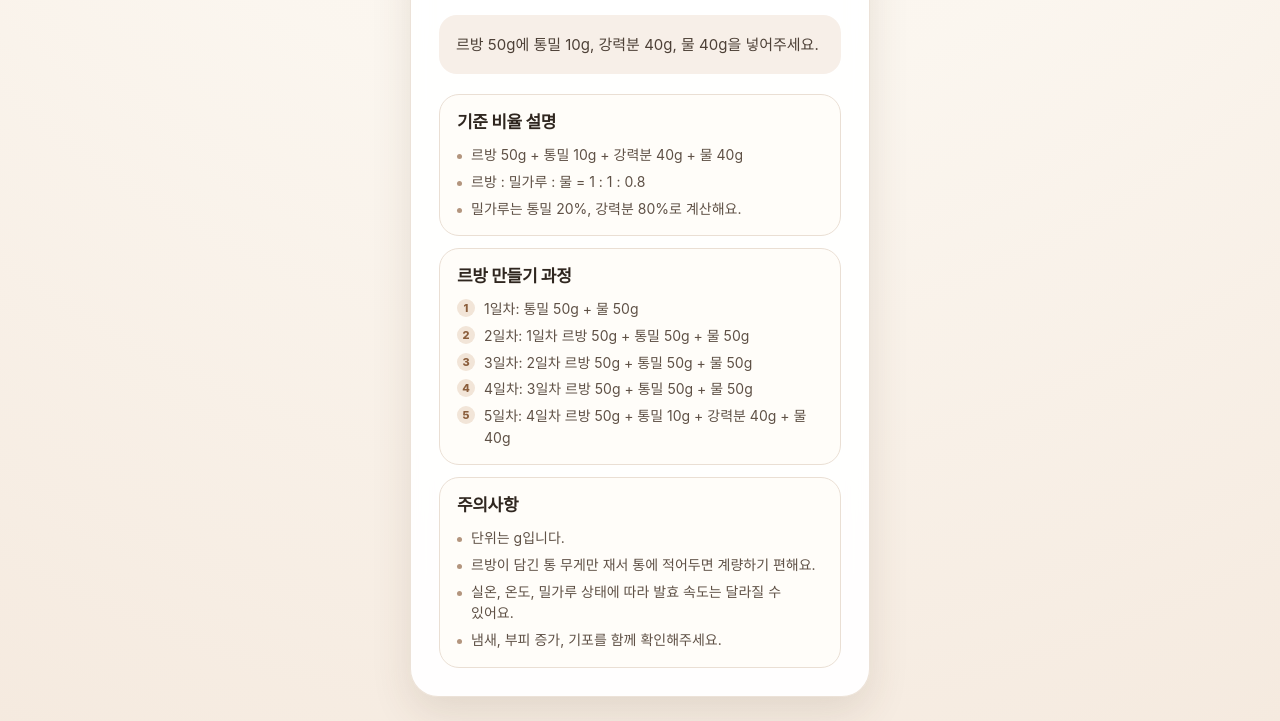
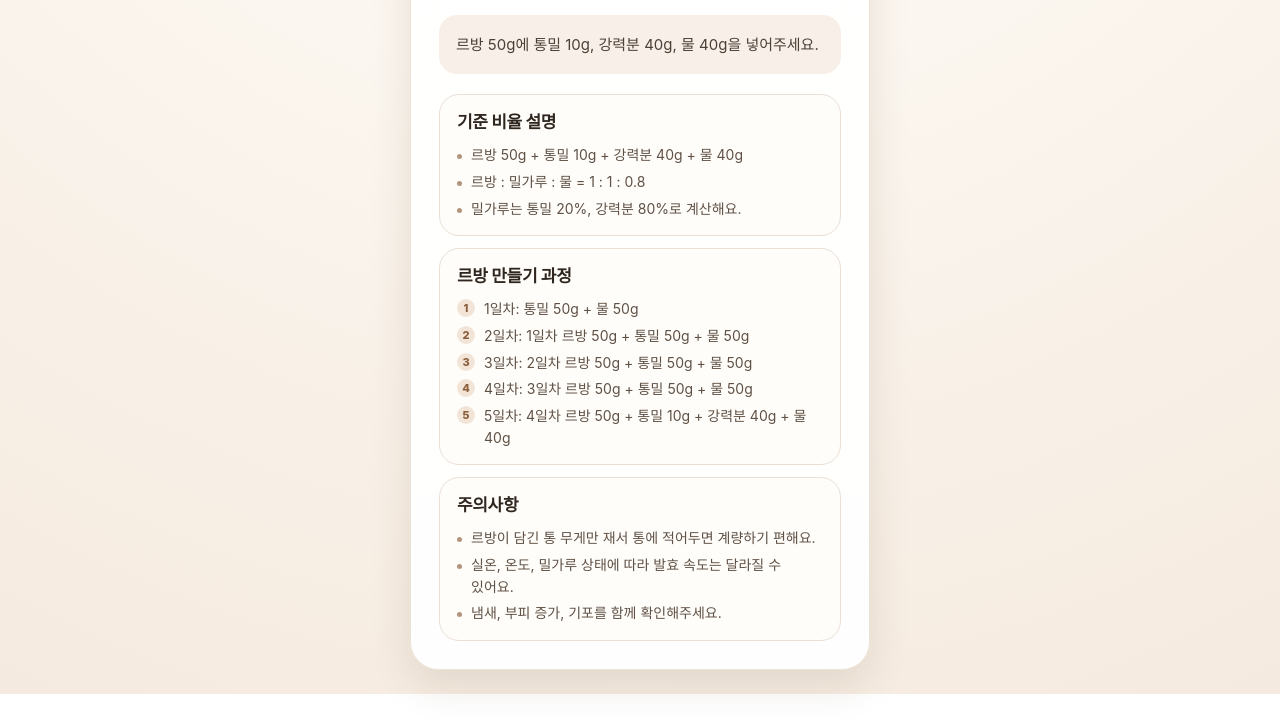
Before and after one commit to ronibubu/levain, a plain HTML site: page index.html in a window 1280 px wide. Shown: the part 595-1316 px from the top of the page. After the commit the page ends 1289 px from the top, so only its background shows below. Drawn offline with Linux system fonts and the light colour scheme.

Commit message:
edit alert

```diff
--- a/index.html
+++ b/index.html
@@ -374,7 +374,6 @@
         <section class="info-box" aria-labelledby="caution-title">
           <h2 id="caution-title">주의사항</h2>
           <ul>
-            <li>단위는 g입니다.</li>
             <li>르방이 담긴 통 무게만 재서 통에 적어두면 계량하기 편해요.</li>
             <li>실온, 온도, 밀가루 상태에 따라 발효 속도는 달라질 수 있어요.</li>
             <li>냄새, 부피 증가, 기포를 함께 확인해주세요.</li>
```
